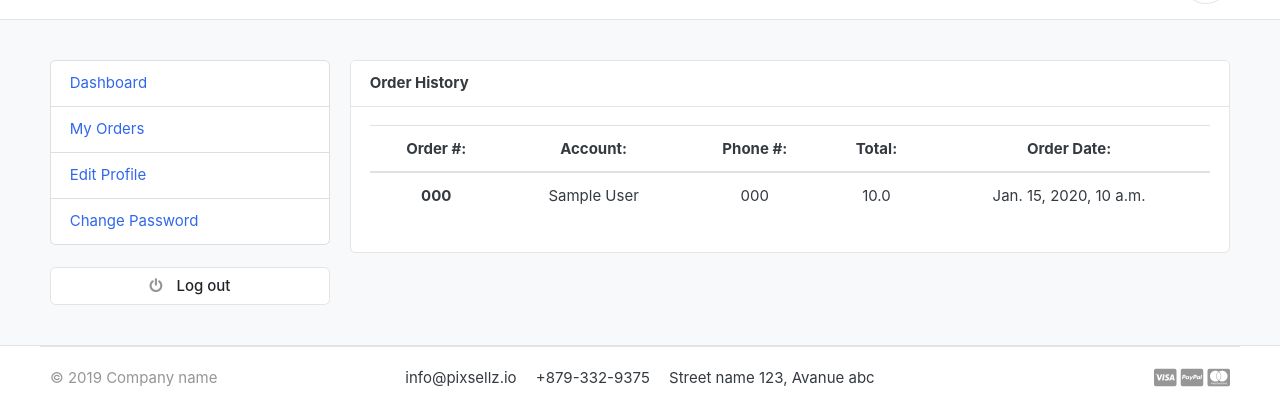
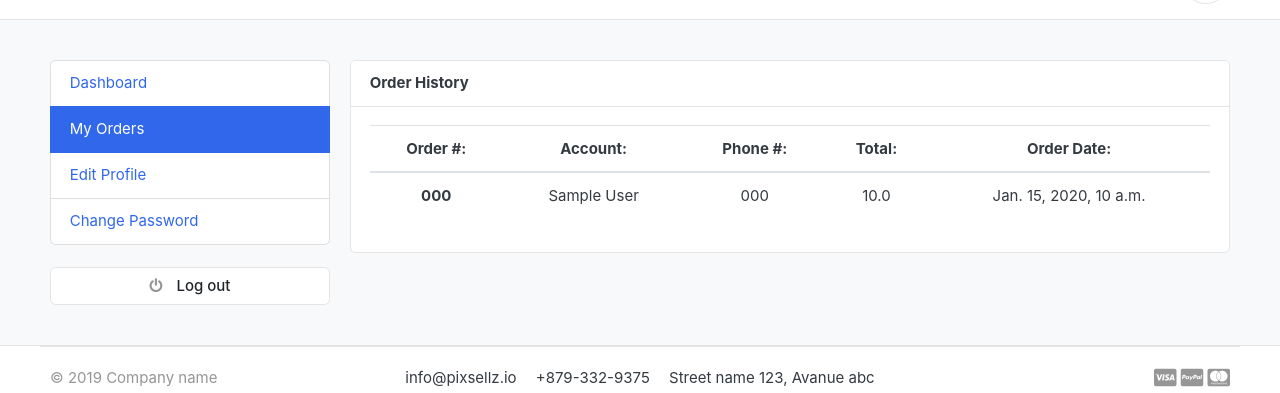
Before and after one commit to daviewave/ecommerce-course, a Django app: template templates/accounts/my_orders.html in a window 1280 px wide. Shown: the part 98-491 px from the top of the page. Run offline with Django 4.2, Linux system fonts and the light colour scheme; the template is opened without the code that fills it: values that come from a table or form of the project are taken from there, others are empty; data comes from the database, SQL or seed files in the repository; tables that the repository leaves empty hold one stand-in row (values such as "Sample post"); parts of the project's set-up code (start-up, migrations or seed data) failed here and were passed over; some libraries are stand-ins or nearby versions; some web fonts are replaced.

Commit message:
added href for edit profile

```diff
--- a/templates/includes/dashboard_sidebar.html
+++ b/templates/includes/dashboard_sidebar.html
@@ -1,9 +1,9 @@
 <aside class="col-md-3">
     <ul class="list-group">
         <a class="list-group-item {% if '/accounts/dashboard' in request.path %}active{% endif %}" href="{% url 'dashboard' %}"> Dashboard </a>
-        <a class="list-group-item {% if '/accounts/my_orders/' in request.path %}active{% endif %}" href="{% url 'my_orders' %}"> My Orders </a>
-        <a class="list-group-item {% if '/accounts/edit_profile/' in request.path %}active{% endif %}" href="#"> Edit Profile </a>
-        <a class="list-group-item {% if '/accounts/reset_password/' in request.path %}active{% endif %}" href="#"> Change Password </a>
+        <a class="list-group-item {% if '/accounts/my_orders' in request.path %}active{% endif %}" href="{% url 'my_orders' %}"> My Orders </a>
+        <a class="list-group-item {% if '/accounts/edit_profile' in request.path %}active{% endif %}" href="{% url 'edit_profile' %}"> Edit Profile </a>
+        <a class="list-group-item {% if '/accounts/reset_password' in request.path %}active{% endif %}" href="#"> Change Password </a>
     </ul>
 
     <br>
```
